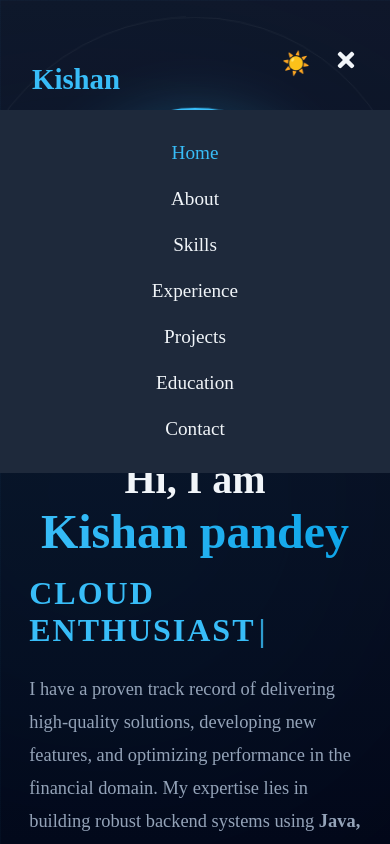
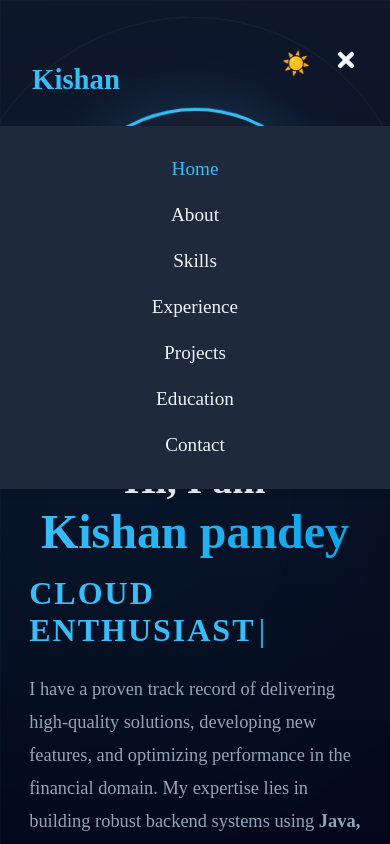
Before and after one commit to therealkishan/my-portfolio, a React (Vite) app: page / in a window 390 px wide. Both pictures are taken after a click on the element 346 px from the left and 63 px from the top of the page. Shown: the top 844 px of the page. Built offline with nearby package versions, Linux system fonts and the light colour scheme.

Commit message:
Navbar fix

```diff
--- a/src/components/Hero.jsx
+++ b/src/components/Hero.jsx
@@ -6,7 +6,7 @@ import Tilt from 'react-parallax-tilt';
 
 const Hero = () => {
     return (
-        <section style={{
+        <section id="home" style={{
             minHeight: '100vh',
             display: 'flex',
             alignItems: 'center',
--- a/src/components/Navbar.jsx
+++ b/src/components/Navbar.jsx
@@ -136,25 +136,39 @@ const Navbar = ({ theme, toggleTheme }) => {
             <AnimatePresence>
                 {isOpen && (
                     <motion.div
-                        initial={{ opacity: 0, height: 0 }}
-                        animate={{ opacity: 1, height: 'auto' }}
-                        exit={{ opacity: 0, height: 0 }}
+                        initial={{ opacity: 0, y: -20 }}
+                        animate={{ opacity: 1, y: 0 }}
+                        exit={{ opacity: 0, y: -20 }}
                         style={{
+                            position: 'absolute',
+                            top: '100%',
+                            left: 0,
+                            width: '100%',
                             overflow: 'hidden',
                             background: 'var(--glass-bg)',
-                            borderBottom: '1px solid var(--glass-border)'
+                            borderBottom: '1px solid var(--glass-border)',
+                            zIndex: 999,
+                            boxShadow: '0 4px 6px rgba(0,0,0,0.1)'
                         }}
                     >
                         <ul style={{ padding: '2rem', display: 'flex', flexDirection: 'column', gap: '1.5rem', alignItems: 'center' }}>
                             {links.map((link) => (
                                 <li key={link.name}>
                                     <a
-                                        onClick={() => scrollToSection(link.id)}
+                                        href={`#${link.id}`}
+                                        onClick={(e) => {
+                                            e.preventDefault();
+                                            e.stopPropagation();
+                                            scrollToSection(link.id);
+                                        }}
                                         style={{
                                             fontSize: '1.2rem',
                                             color: activeLink === link.name ? 'var(--accent-color)' : 'var(--text-color)',
                                             textDecoration: 'none',
-                                            cursor: 'pointer'
+                                            cursor: 'pointer',
+                                            display: 'block',
+                                            width: '100%',
+                                            textAlign: 'center'
                                         }}
                                     >
                                         {link.name}
```
Also changed, not shown: 1 other file (tests, documents, lock files or other folders).
